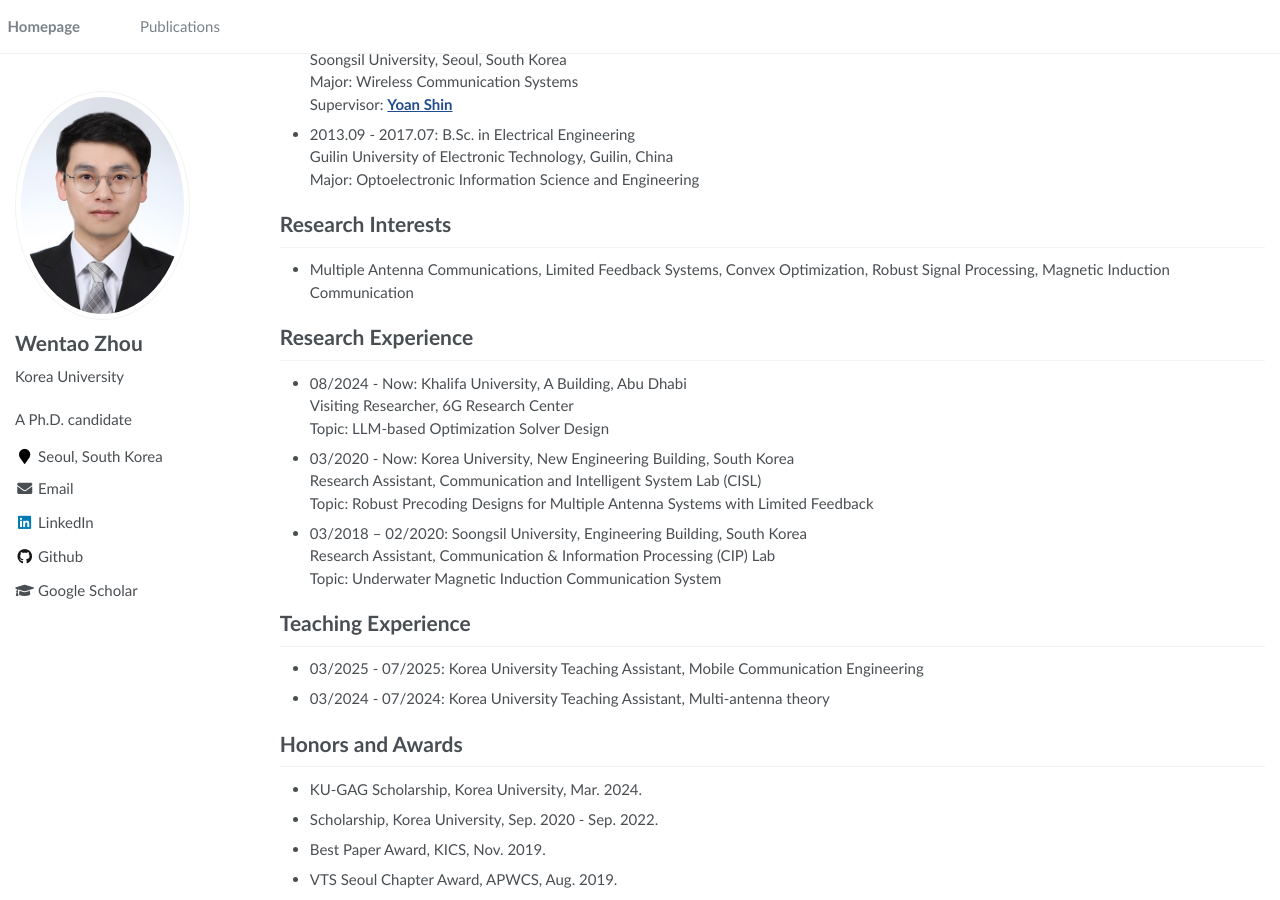
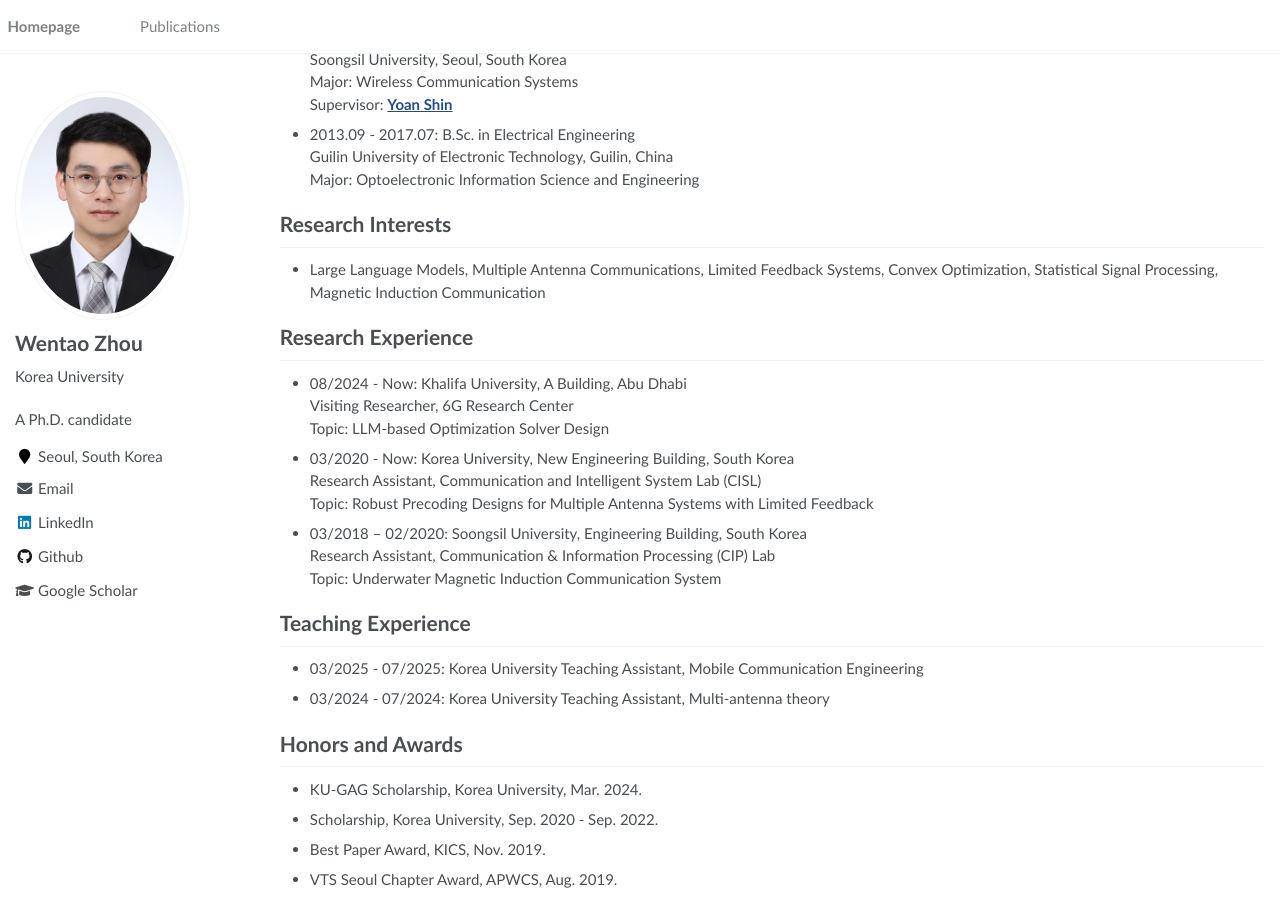
Before and after one commit to zhouwt612/zhouwt612.github.io, a Jekyll site: the page built from _pages/about.md, in a window 1280 px wide and 900 px high, scrolled down 359 px. Built offline with Jekyll 4.4.1, drawn with Linux system fonts in a browser that asks for light colours.

Commit message:
Update about.md

```diff
--- a/_pages/about.md
+++ b/_pages/about.md
@@ -41,7 +41,7 @@ Hi, My name is Zhou, Wentao (周文涛). Currently, I am pursuing a Ph.D. degree
 
 
 # Research Interests
-- Multiple Antenna Communications, Limited Feedback Systems, Convex Optimization, Robust Signal Processing, Magnetic Induction Communication
+- Large Language Models, Multiple Antenna Communications, Limited Feedback Systems, Convex Optimization, Statistical Signal Processing, Magnetic Induction Communication
 
 
 # Research Experience
```
